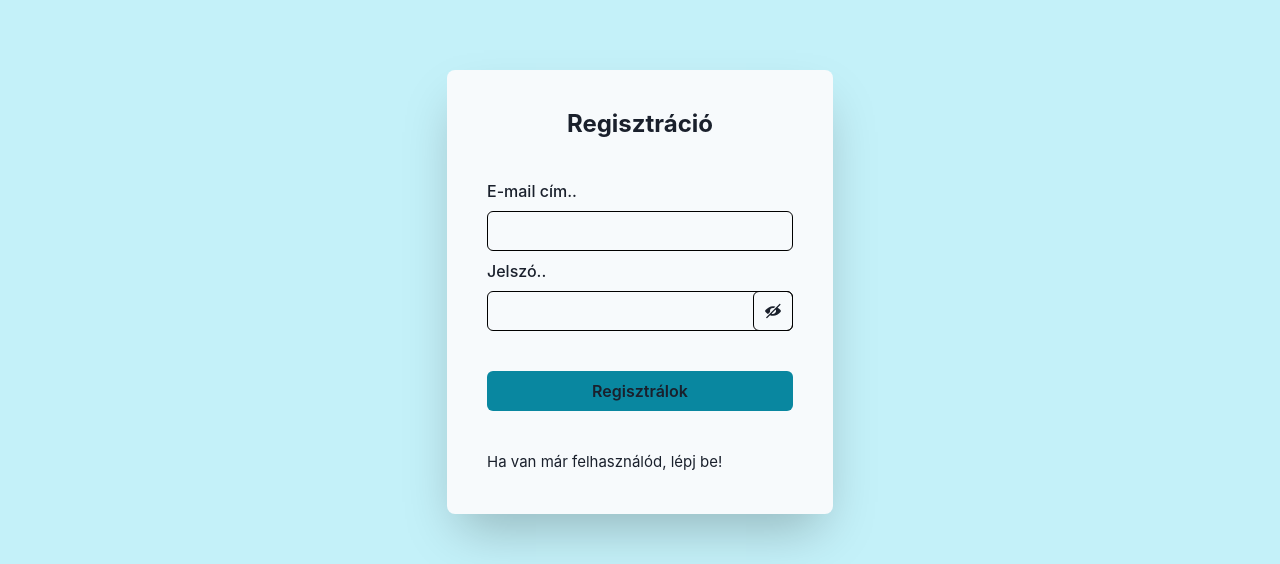
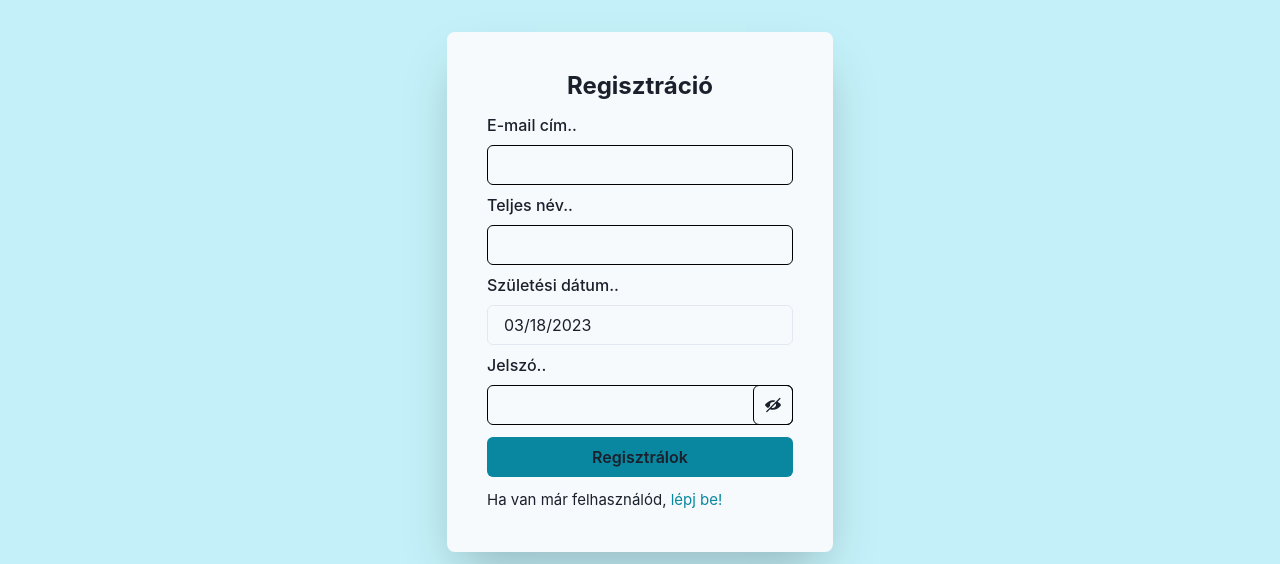
Before and after one commit to imolabuda/qrKodos_jelenletkezelo_web, a React (Vite) app: page /RegisterForm in a window 1280 px wide. Shown: the part 188-752 px from the top of the page. Built offline with nearby package versions, Linux system fonts and the light colour scheme; no server answers.

Commit message:
tanar elmentese a tanarok tablaba regisztraciokor

```diff
--- a/package.json
+++ b/package.json
@@ -13,11 +13,15 @@
     "@chakra-ui/react": "^2.5.2",
     "@emotion/react": "^11.10.6",
     "@emotion/styled": "^11.10.6",
+    "@gatsbyjs/reach-router": "^2.0.1",
+    "date-fns": "^2.30.0",
     "dotenv": "^16.0.3",
+    "esbuild": "0.18.2",
     "firebase": "^9.18.0",
     "framer-motion": "^10.6.0",
     "qrcode.react": "^3.1.0",
     "react": "^18.2.0",
+    "react-date-range": "^1.4.0",
     "react-dom": "^18.2.0",
     "react-router-dom": "^6.9.0",
     "react-scroll": "^1.8.9"
--- a/src/App.jsx
+++ b/src/App.jsx
@@ -32,7 +32,6 @@ function App() {
 
       <Routes>
 
-
         <Route path="/" element={<Homepage navigateToQRCodeGenerator={navigateToQRCodeGenerator}/>}/>
         <Route path="/QRCodeGenerator" element={<QRCodeGenerator/>}/>
         {/* <Route path="/" element={<Homepage navigateToPath1={navigateToRegisterForm}/>}/> */}
--- a/src/components/LoginForm.jsx
+++ b/src/components/LoginForm.jsx
@@ -12,7 +12,8 @@ import { Input,
     FormLabel,
     FormErrorMessage,
     FormHelperText,
-    Text, } from '@chakra-ui/react';
+    Text,
+    Link, } from '@chakra-ui/react';
 import {ViewIcon, ViewOffIcon} from '@chakra-ui/icons';
 
 function LoginForm(){
@@ -39,7 +40,7 @@ function LoginForm(){
 
     return (
         <Flex align={"center"} justify={"center"} minH={"100vh"} bg={"cyan.100"}>
-            <Stack spacing={10} py={10} bg={"gray.50"} border={'200'} rounded={'xl'} boxShadow={'2xl'} p={'10'}>
+            <Stack spacing={3} py={10} bg={"gray.50"} border={'200'} rounded={'xl'} boxShadow={'2xl'} p={'10'}>
                 <Stack>
                     <Heading align={'center'} fontSize={'2xl'}>Bejelentkezés</Heading>
                 </Stack>
@@ -74,7 +75,7 @@ function LoginForm(){
                 </Stack>
 
                 <Text fontSize={'15'}>
-                    Ha még nincs felhasználód, regisztrálj!
+                    Ha még nincs felhasználód, <Link color="cyan.700" href='/RegisterForm'>regisztrálj!</Link>
                     Bejelentkezett felhasználó: {user?.email}
                 </Text>
             </Stack>
--- a/src/components/RegisterForm.jsx
+++ b/src/components/RegisterForm.jsx
@@ -1,4 +1,4 @@
-import {useEffect, useState} from "react";
+import {useEffect, useState, useRef, } from "react";
 import {onAuthStateChanged, createUserWithEmailAndPassword} from "firebase/auth";
 import {auth} from "../firebase-config";
 import { Input,
@@ -12,8 +12,18 @@ import { Input,
     FormLabel,
     FormErrorMessage,
     FormHelperText,
-    Text, } from '@chakra-ui/react';
-import {ViewIcon, ViewOffIcon} from '@chakra-ui/icons';
+    Text,
+    Link, } from '@chakra-ui/react';
+import {ViewIcon, ViewOffIcon, ExternalLinkIcon } from '@chakra-ui/icons';
+import { getFirestore, collection, getDocs, doc, setDoc, addDoc } from 'firebase/firestore/lite';
+import LoginForm from "./LoginForm";
+import format from 'date-fns/format';
+import { Calendar } from 'react-date-range';
+import { Routes, Route, useNavigate, } from 'react-router-dom';
+import { db } from '../firebase-config';
+
+import 'react-date-range/dist/styles.css';
+import 'react-date-range/dist/theme/default.css';
 
 function RegisterForm(){
 
@@ -21,6 +31,9 @@ function RegisterForm(){
     const [registerPassword, setRegisterPassword] = useState("");
     const [user, setUser] = useState({});
     const [showPasswordOrNot, setShowPasswordOrNot] = useState("password");
+    const [name, setName] = useState("");
+    const [calendar, setCalendar] = useState('');
+    const [open, setOpen] = useState(false);
 
     useEffect(() => { //ha valami valtozik az oldalon
         onAuthStateChanged(auth, (currentUser) => {
@@ -29,18 +42,68 @@ function RegisterForm(){
     }, []) //ha a szogletesben levo erteke valtozik, akkor meghivodik a felso par sor
         //ha ures, akkor akarmi is valtozik, meghivodik
 
+    const navigate = useNavigate();
+
+    const navigateToLoginForm = () => {
+        navigate('/LoginForm');
+    }
+
     const register = async () => { //async - kulon fut es nem "fagy ki", lehet interaktalni a kinezettel
         try{
             const user = await createUserWithEmailAndPassword(auth, registerEmail, registerPassword); //auth - firebase-configbol
             console.log(user);
+            getData();
+            navigateToLoginForm();
         } catch (error) {
             console.log(error.message);
         }
     }
 
+    const getData = async () => {
+        try {
+          const document = await addDoc(collection(db, "Teachers"), {
+            dateOfBirth: calendar,
+            teacherEmail: registerEmail,
+            teacherName: name,
+          });
+          console.log("Document written with ID: ", document.id);
+        } catch (e) {
+          console.error("Error adding document: ", e);
+        }
+    }
+
+    const handleSelect = (date) => {
+        console.log(date);
+        //console.log(format(date, "MM/dd/yyyy"))
+        setCalendar(format(date, "MM/dd/yyyy"));
+    }
+
+    useEffect (() => {
+        //set current date on component load
+        setCalendar(format(new Date(), "MM/dd/yyyy"));
+        document.addEventListener("keydown", hideOnEscape, true);
+        document.addEventListener("click", hideOnClickOutside, true);
+    }, [])
+
+    const hideOnEscape = (e) => {
+        if(e.key === "Escape"){
+            setOpen(false);
+        }
+    }
+
+    const refOne = useRef(null);
+
+    const hideOnClickOutside = (e) => {
+        // console.log(refOne.current);
+        // console.log(e.target);
+        if(refOne.current && !refOne.current.contains(e.target)){
+            setOpen(false);
+        }
+    }
+
     return (
         <Flex align={"center"} justify={"center"} minH={"100vh"} bg={"cyan.100"}>
-            <Stack spacing={10} py={10} bg={"gray.50"} border={'200'} rounded={'lg'} boxShadow={'2xl'} p={'10'}>
+            <Stack spacing={3} py={10} bg={"gray.50"} border={'200'} rounded={'lg'} boxShadow={'2xl'} p={'10'}>
                 <Stack>
                     <Heading align={'center'} fontSize={'2xl'}>Regisztráció</Heading>
                 </Stack>
@@ -50,6 +113,38 @@ function RegisterForm(){
                         <Input borderColor={"black"} type='email' onChange={(event) => {
                             setRegisterEmail(event.target.value);
                         }}/>
+                    </FormControl>
+                    <FormControl>
+                        <FormLabel>Teljes név..</FormLabel>
+                        <Input borderColor={"black"} type='name' onChange={(event) => {
+                            setName(event.target.value);
+                        }}/>
+                    </FormControl>
+                    <FormControl>
+                        <FormLabel>Születési dátum..</FormLabel>
+                        <Input
+                            value={calendar}
+                            readOnly
+                            className="inputBox"
+                            onClick={() => setOpen(open => !open)}/>
+                        <Flex ref={refOne} className="calendarWrap">
+                            {open && <Calendar
+                                date = {new Date()}
+                                onChange = {handleSelect}
+                                className="calendarElement"
+                                style={{
+                                    position: "center",
+                                    //left: "50%",
+                                    //transform: "translateX(-50%)",
+                                    //top: "40px",
+                                    border: "1px solid",
+                                    //zIndex: "999",
+                                }}
+                                >
+                                </Calendar>
+                            }
+
+                        </Flex>
                     </FormControl>
                     <FormControl>
                         <FormLabel>Jelszó..</FormLabel>
@@ -68,6 +163,10 @@ function RegisterForm(){
                         </InputGroup>
                     </FormControl>
                 </Stack>
+                {/* <Routes>
+                    <Route path="/" element={<RegisterForm navigateToLoginForm={navigateToLoginForm}/>}/>
+                    <Route path="/LoginForm" element={<LoginForm/>}/>
+                </Routes> */}
                 <Stack>
                     <Button bg={"cyan.700"} onClick={register}>
                         Regisztrálok
@@ -75,7 +174,7 @@ function RegisterForm(){
                 </Stack>
 
                 <Text fontSize={'15'}>
-                    Ha van már felhasználód, lépj be!
+                    Ha van már felhasználód, <Link color="cyan.700" href='/LoginForm'>lépj be!</Link>
                 </Text>
             </Stack>
         </Flex>
--- a/src/firebase-config.js
+++ b/src/firebase-config.js
@@ -1,5 +1,6 @@
 import {initializeApp} from "firebase/app";
 import { getAuth } from "firebase/auth";
+import { getFirestore } from 'firebase/firestore/lite';
 
 const firebaseConfig = {
     apiKey: import.meta.env.VITE_API_KEY,
@@ -11,5 +12,5 @@ const firebaseConfig = {
   };
 
 const app = initializeApp(firebaseConfig);
-
 export const auth = getAuth(app);
+export const db = getFirestore(app);
```
Also changed, not shown: 1 other file (tests, documents, lock files or other folders).
